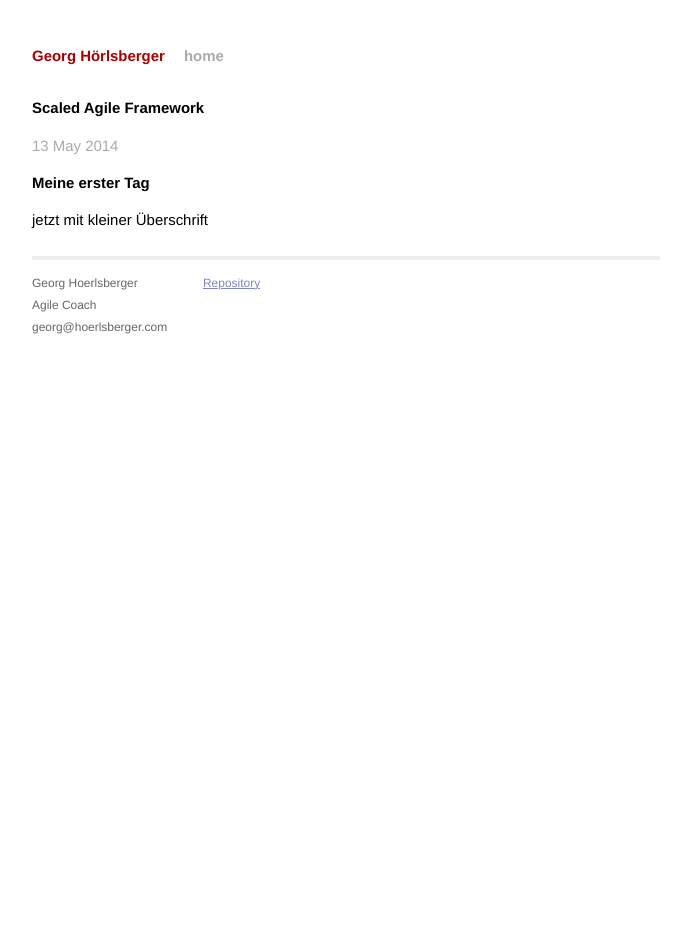
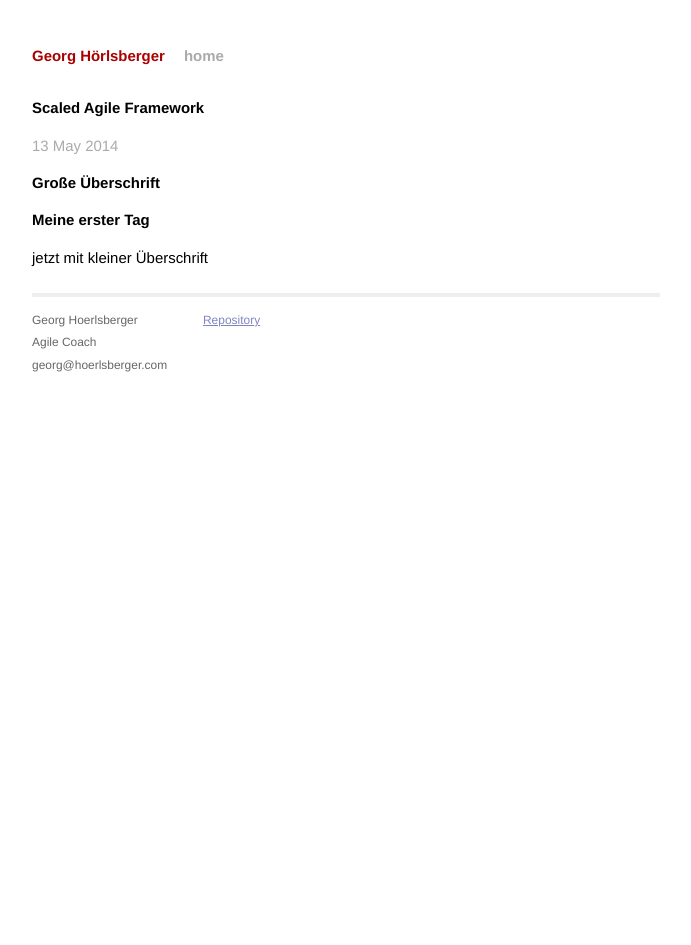
Before and after one commit to hoerlsberger/hoerlsberger.github.io, a Jekyll site: the page built from _posts/2014-05-13-saf.md, in a window 1280 px wide. Shown: the whole page, without its empty margins (294-985 px from the left). Built offline with Jekyll 4.4.1, drawn with Linux system fonts in a browser that asks for light colours; Markdown is read by kramdown in place of the engine named in the settings.

Commit message:
Update 2014-05-13-saf.md

```diff
--- a/_posts/2014-05-13-saf.md
+++ b/_posts/2014-05-13-saf.md
@@ -3,6 +3,9 @@ layout: post
 title: "Scaled Agile Framework"
 tags:
 ---
+
+# Große Überschrift
+
 ## Meine erster Tag
 
 
```
